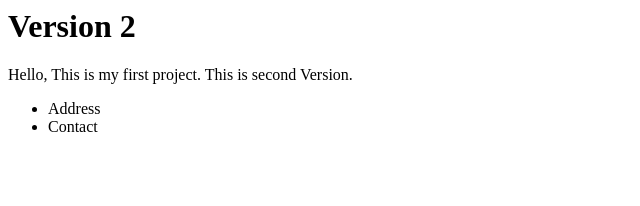
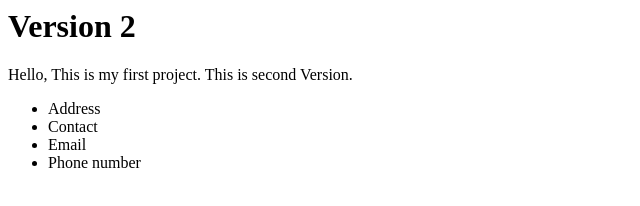
Before and after one commit to AsmitaOjha/first_project, a plain HTML site: page index.html in a window 1280 px wide. Shown: the whole page, without its empty margins (0-640 px from the left). Drawn offline with Linux system fonts and the light colour scheme.

Commit message:
next item added

```diff
--- a/index.html
+++ b/index.html
@@ -12,6 +12,8 @@
     <ul>
         <li>Address</li>
         <li>Contact</li>
+        <li>Email</li>
+        <li>Phone number</li>
     </ul>
    </p>
 </body>
```
